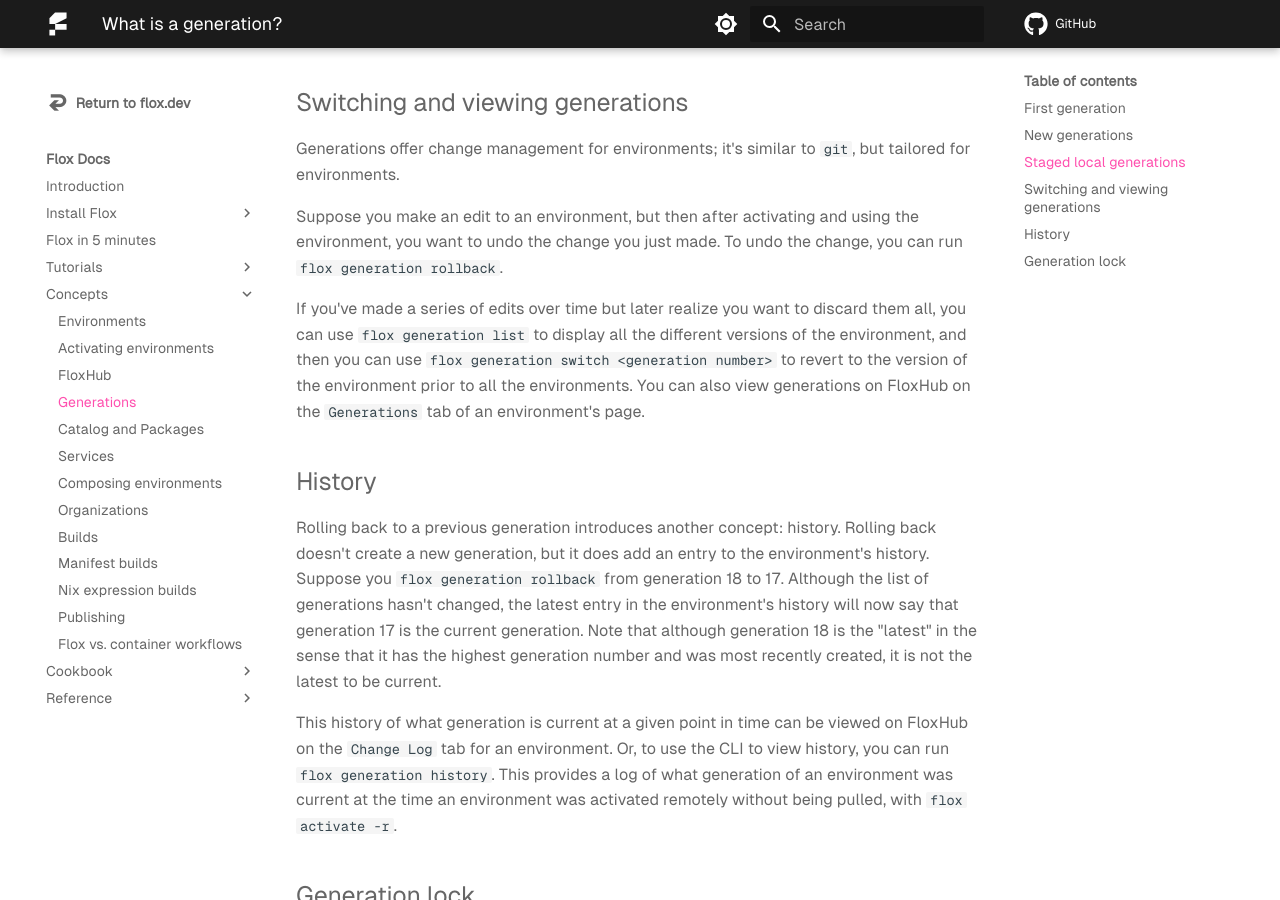
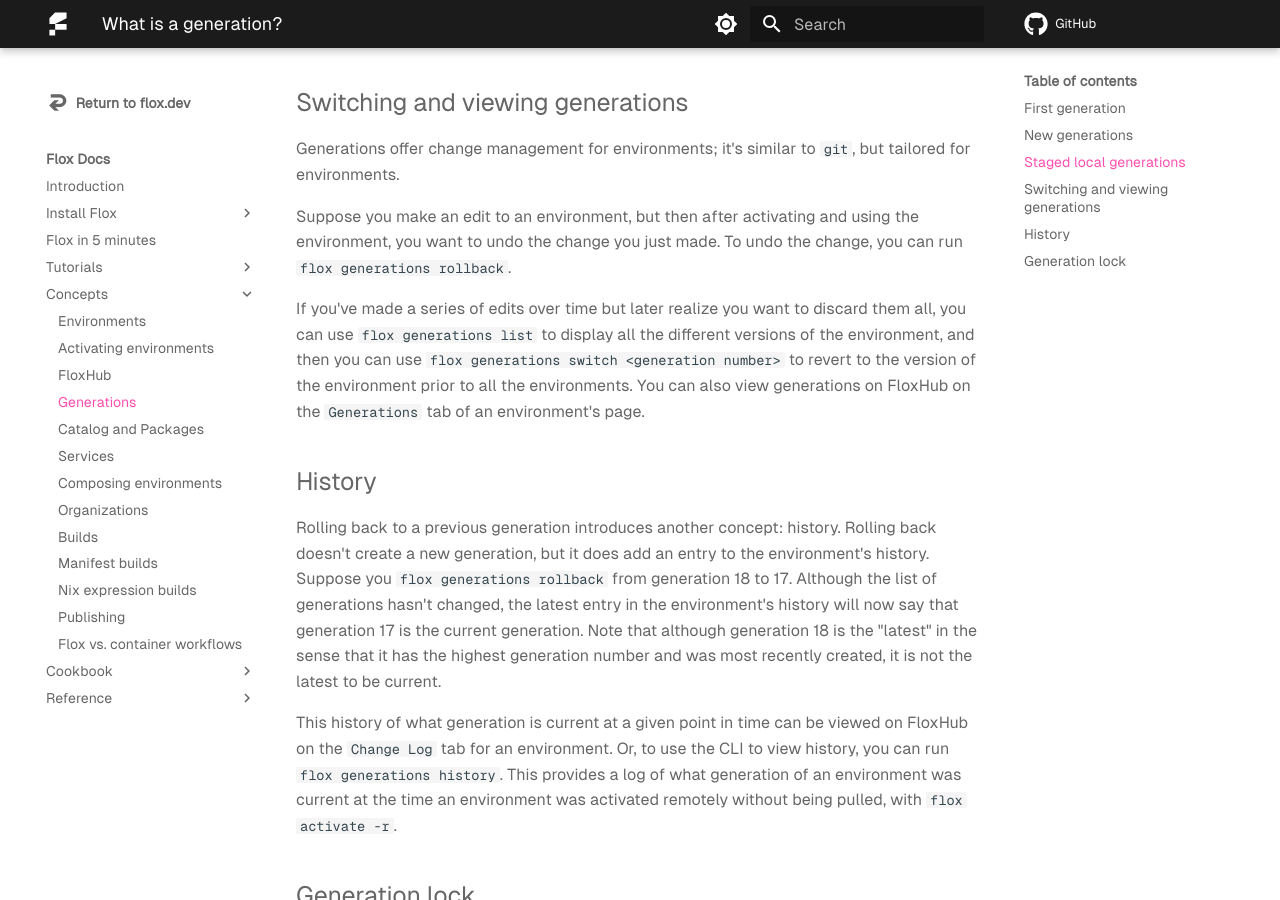
Before and after one commit to flox/floxdocs, an MkDocs documentation site: the page built from docs/concepts/generations.md, in a window 1280 px wide and 900 px high, scrolled down 797 px. Built offline with MkDocs 1.6.1 and Material for MkDocs 9.7.7, drawn with Linux system fonts in a browser that asks for light colours; plug-ins that fetch from the network failed and are left out; comment, search, counter and statistics services are not loaded.

Commit message:
docs(generations): Rename command to plural
We agreed in to keep this command in the plural form:

- https://docs.google.com/document/d/1iPZu5_BwoKbZ57seTX68S7IpGmYQpBZCGyztbdMdRvw/edit?tab=t.0#heading=h.oomykqg709k7

```diff
--- a/docs/concepts/generations.md
+++ b/docs/concepts/generations.md
@@ -44,10 +44,10 @@
 Suppose you make an edit to an environment,
 but then after activating and using the environment, you want to undo the change
 you just made.
-To undo the change, you can run `flox generation rollback`.
+To undo the change, you can run `flox generations rollback`.
 
 If you've made a series of edits over time but later realize you want to discard them all,
-you can use `flox generation list` to display all the different versions of the environment, and then you can use `flox generation switch <generation number>`
+you can use `flox generations list` to display all the different versions of the environment, and then you can use `flox generations switch <generation number>`
 to revert to the version of the environment prior to all the environments.
 You can also view generations on FloxHub on the `Generations` tab of an
 environment's page.
@@ -57,7 +57,7 @@
 Rolling back to a previous generation introduces another concept:
 history.
 Rolling back doesn't create a new generation, but it does add an entry to the environment's history.
-Suppose you `flox generation rollback` from generation 18 to 17.
+Suppose you `flox generations rollback` from generation 18 to 17.
 Although the list of generations hasn't changed, the latest entry in the environment's history will now say that generation 17 is the current generation.
 Note that although generation 18 is the "latest" in the sense that it has the
 highest generation number and was most recently created, it is not the latest to
@@ -65,7 +65,7 @@
 
 This history of what generation is current at a given point in time can be
 viewed on FloxHub on the `Change Log` tab for an environment.
-Or, to use the CLI to view history, you can run `flox generation history`.
+Or, to use the CLI to view history, you can run `flox generations history`.
 This provides a log of what generation of an environment was current at the time
 an environment was activated remotely without being pulled, with
 `flox activate -r`.
```
Also changed, not shown: docs/tutorials/default-environment.md (+1 -1 lines).
